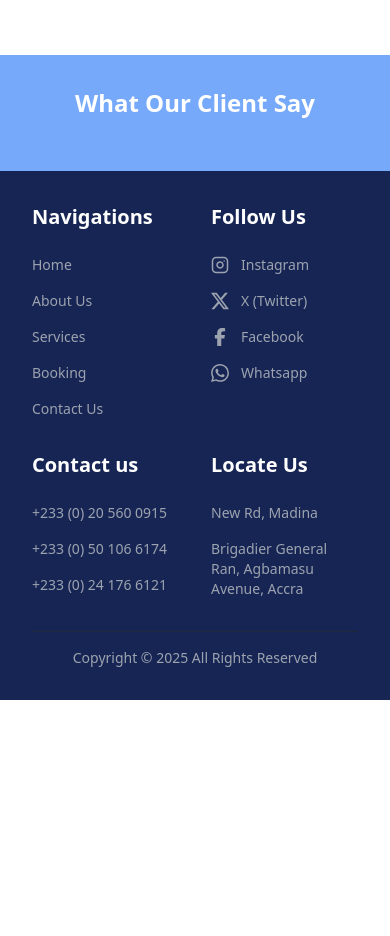
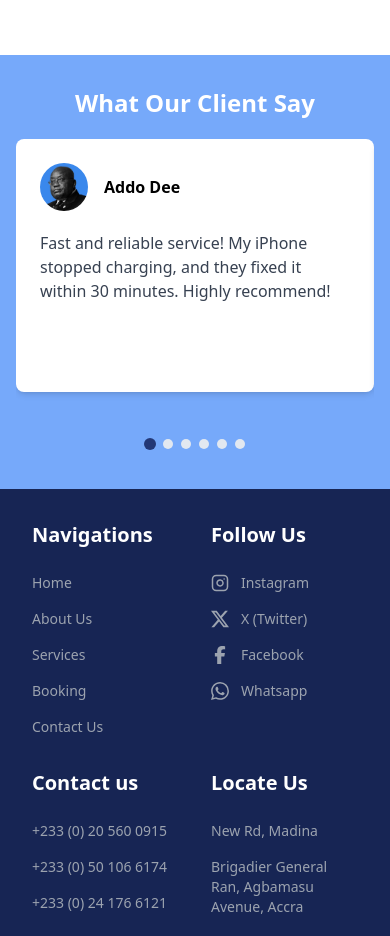
Before and after one commit to f90dErry/nextglo-repairs, a React (Vite) app: page / in a window 390 px wide. Shown: the part 3000-3936 px from the top of the page. Before the commit the page ends 3700 px from the top, so only its background shows below. Built offline with nearby package versions, Linux system fonts and the light colour scheme.

Commit message:
swiper space

```diff
--- a/src/components/Slider.jsx
+++ b/src/components/Slider.jsx
@@ -12,17 +12,17 @@ const Slider = () => {
       <Swiper
         pagination={{ clickable: true, el: '.custom-pagination' }}
         modules={[Pagination, Navigation]}
+        slidesPerView={1}
+        spaceBetween={0}
         breakpoints={{
           0: { slidesPerView: 1 },
-          768: { slidesPerView: 2 },
-          1024: { slidesPerView: 3 },
+          768: { slidesPerView: 2, spaceBetween: 2 },
+          1024: { slidesPerView: 3, spaceBetween: 5 },
         }}
       >
         {clients.map((item, index) => (
-          <SwiperSlide key={index}>
-            <div className='flex justify-center'>
-              <Testimonials item={item} />
-            </div>
+          <SwiperSlide key={index} className='flex justify-center'>
+            <Testimonials item={item} />
           </SwiperSlide>
         ))}
 
--- a/src/components/Testimonials.jsx
+++ b/src/components/Testimonials.jsx
@@ -1,14 +1,11 @@
 const Testimonials = ({ item }) => {
   return (
-    <div className='py-8 md:py-12 px-4 bg-blue-400'>
-      <div className='max-w-6xl mx-auto'>
-        <h2 className=' text-2xl md:text-3xl text-white font-bold text-center mb-5'>
-          What Our Client Say
-        </h2>
-
-        <div className='flex flex-col gap-3 md:grid md:gap-8 md:grid-cols-2 lg:grid-cols-3'>
-          <div key={item.name} className='bg-white p-6 rounded-lg shadow-md'>
-            <div className='flex items-center mb'>
+    <div className='w-full md:w-2/3 lg:w-2/3'>
+      <div
+        key={item.name}
+        className='bg-white p-6 h-[30vh] md:h-[20vh] rounded-lg shadow-md'
+      >
+        <div className='flex items-center'>
           <img
             src={item.image}
             alt={item.name}
@@ -17,9 +14,7 @@ const Testimonials = ({ item }) => {
           <h3 className='font-semibold'>{item.name}</h3>
         </div>
 
-            <p className='text-gray-700'> {item.text} </p>
-          </div>
-        </div>
+        <p className='text-gray-700 mt-5 '> {item.text} </p>
       </div>
     </div>
   )
--- a/src/data.js
+++ b/src/data.js
@@ -9,31 +9,31 @@ export const clients = [
   {
     name: 'Addo Dee',
     image: addo,
-    text: 'Lorem ipsum dolor sit amet consectetur adipisicing elit. Repellendus sequi inventore architecto velit suscipit!',
+    text: 'Fast and reliable service! My iPhone stopped charging, and they fixed it within 30 minutes. Highly recommend!',
   },
   {
     name: 'Baweezy',
     image: baweezy,
-    text: 'Lorem ipsum dolor sit amet consectetur adipisicing elit. Repellendus sequi inventore architecto velit suscipit!',
+    text: 'I was worried about my iPad’s cracked screen, but they replaced it quickly and at a great price. Excellent work!',
   },
   {
     name: 'Ken Ofori-Atta',
     image: sleepingKen,
-    text: 'Lorem ipsum dolor sit amet consectetur adipisicing elit. Repellendus sequi inventore architecto velit suscipit!',
+    text: 'Superb experience! My MacBook had a keyboard issue, and they fixed it in no time. Great customer service!',
   },
   {
     name: 'Auntie 5G',
     image: auntie5g,
-    text: 'Lorem ipsum dolor sit amet consectetur adipisicing elit. Repellendus sequi inventore architecto velit suscipit!',
+    text: 'They saved my phone! I had water damage, and they managed to restore it completely. Amazing work!',
   },
   {
     name: '$40M Theif',
     image: $40m,
-    text: 'Lorem ipsum dolor sit amet consectetur adipisicing elit. Repellendus sequi inventore architecto velit suscipit!',
+    text: 'Quick and professional. My iPad battery wasn’t lasting, and they replaced it the same day. Works perfectly now!',
   },
   {
     name: '1yr Staycation',
     image: Staycation,
-    text: 'Lorem ipsum dolor sit amet consectetur adipisicing elit. Repellendus sequi inventore architecto velit suscipit!',
+    text: 'Top-notch service! My laptop was running slow, and they upgraded the SSD, making it super fast. Very happy!',
   },
 ]
--- a/src/pages/Home.jsx
+++ b/src/pages/Home.jsx
@@ -13,8 +13,8 @@ const Home = () => {
           <h2 className=' text-2xl md:text-3xl text-white font-bold text-center mb-5'>
             What Our Client Say
           </h2>
+          <Slider />
         </div>
-        {/* <Slider /> */}
       </div>
     </>
   )
--- a/src/slider.css
+++ b/src/slider.css
@@ -9,7 +9,7 @@
 .swiper-pagination-bullet {
   width: 10px;
   height: 10px;
-  background-color: #76a9fa; /* Customize color */
+  background-color: #e2e8f0; /* Customize color */
   opacity: 1;
   transition: 0.3s;
 }
```
Lines whose indentation alone changed are shown as unchanged.
